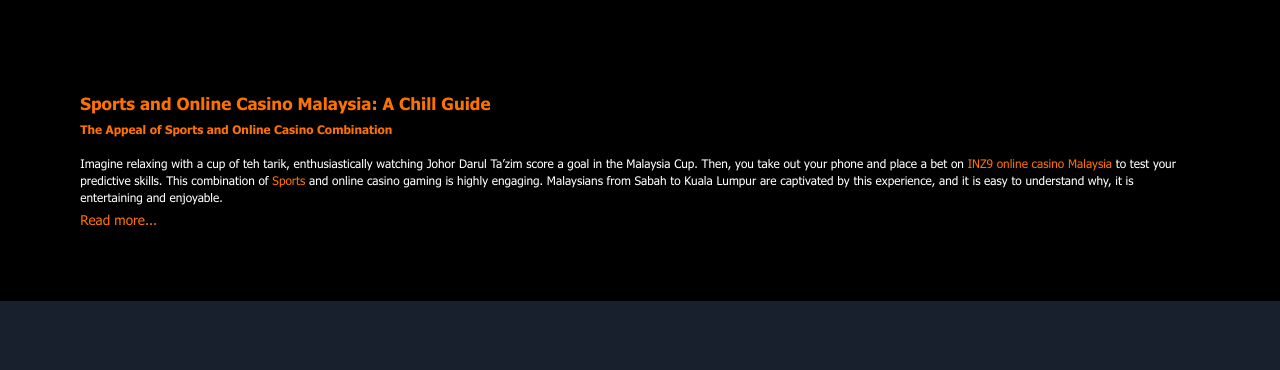
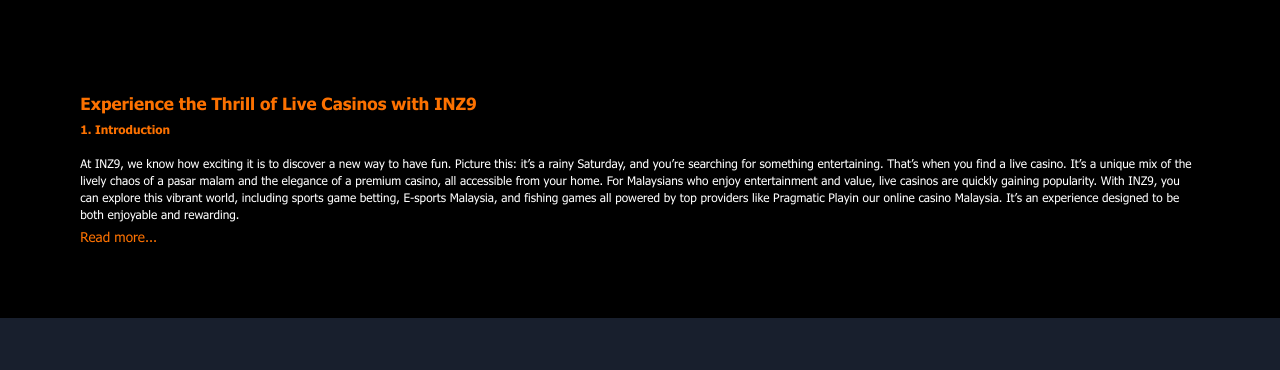
Before and after one commit to asibkhanpro/INZ9-v3, a plain HTML site: page live-casino.html in a window 1280 px wide. Shown: the part 768-1138 px from the top of the page. Drawn offline with Linux system fonts and the light colour scheme.

Commit message:
first commit

```diff
--- a/live-casino.html
+++ b/live-casino.html
@@ -370,13 +370,9 @@
         <div class="row">
           <div class="col-lg-12">
             <div class="details_content">
-              <h3 class="title_20">Sports and Online Casino Malaysia: A Chill Guide</h3>
-              <h5 class="title_14">The Appeal of Sports and Online Casino Combination</h5>
-              <p class="title_14">Imagine relaxing with a cup of teh tarik, enthusiastically watching Johor Darul Ta’zim
-                score a goal in the Malaysia Cup. Then, you take out your phone and place a bet on <a href="#">INZ9
-                  online casino Malaysia</a> to test your predictive skills. This combination of <a href="#">Sports</a>
-                and online casino gaming is highly engaging. Malaysians from Sabah to Kuala Lumpur are captivated by
-                this experience, and it is easy to understand why, it is entertaining and enjoyable.</p>
+              <h3 class="title_20">Experience the Thrill of Live Casinos with INZ9</h3>
+              <h5 class="title_14">1. Introduction</h5>
+              <p class="title_14">At INZ9, we know how exciting it is to discover a new way to have fun. Picture this: it’s a rainy Saturday, and you’re searching for something entertaining. That’s when you find a live casino. It’s a unique mix of the lively chaos of a pasar malam and the elegance of a premium casino, all accessible from your home. For Malaysians who enjoy entertainment and value, live casinos are quickly gaining popularity. With INZ9, you can explore this vibrant world, including sports game betting, E-sports Malaysia, and fishing games all powered by top providers like Pragmatic Playin our online casino Malaysia. It’s an experience designed to be both enjoyable and rewarding.</p>
               <a href="" class="transparent_btn">Read more...</a>
             </div>
           </div>
```
Also changed, not shown: 1 other file.
